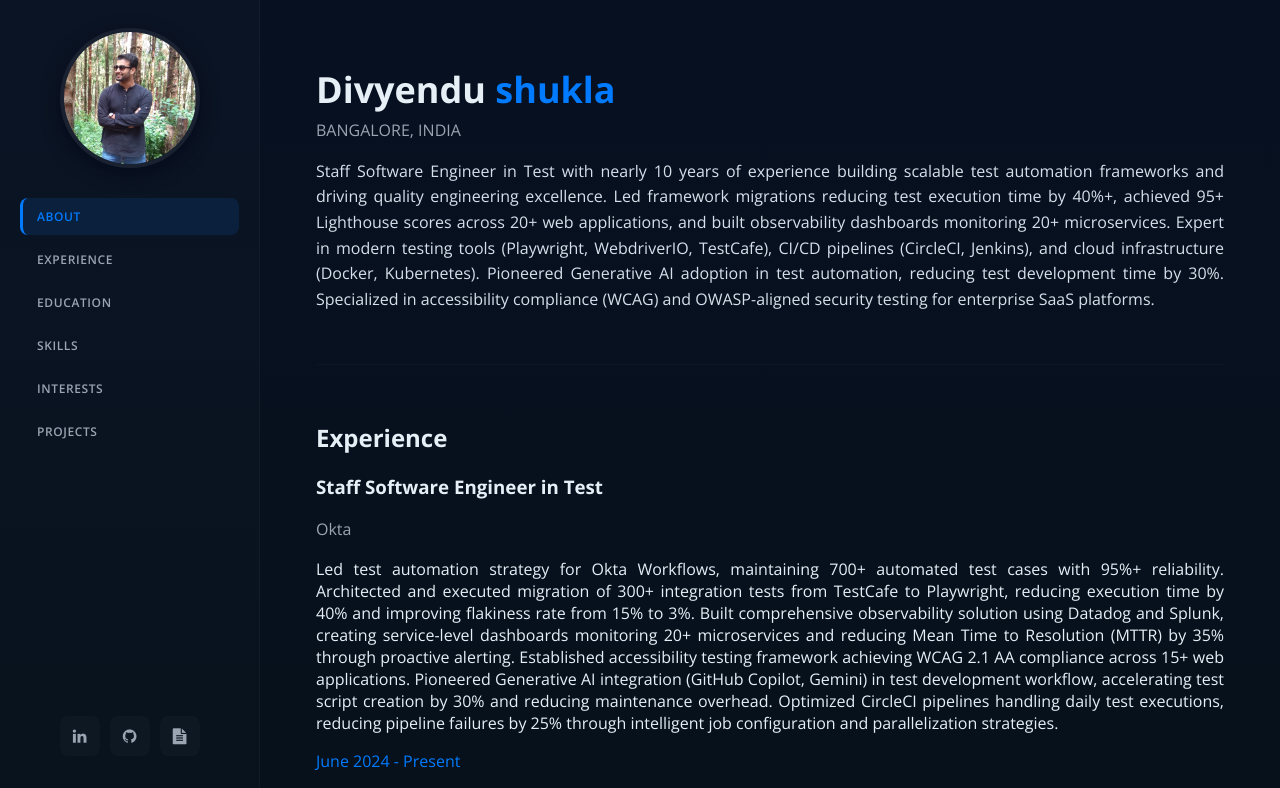
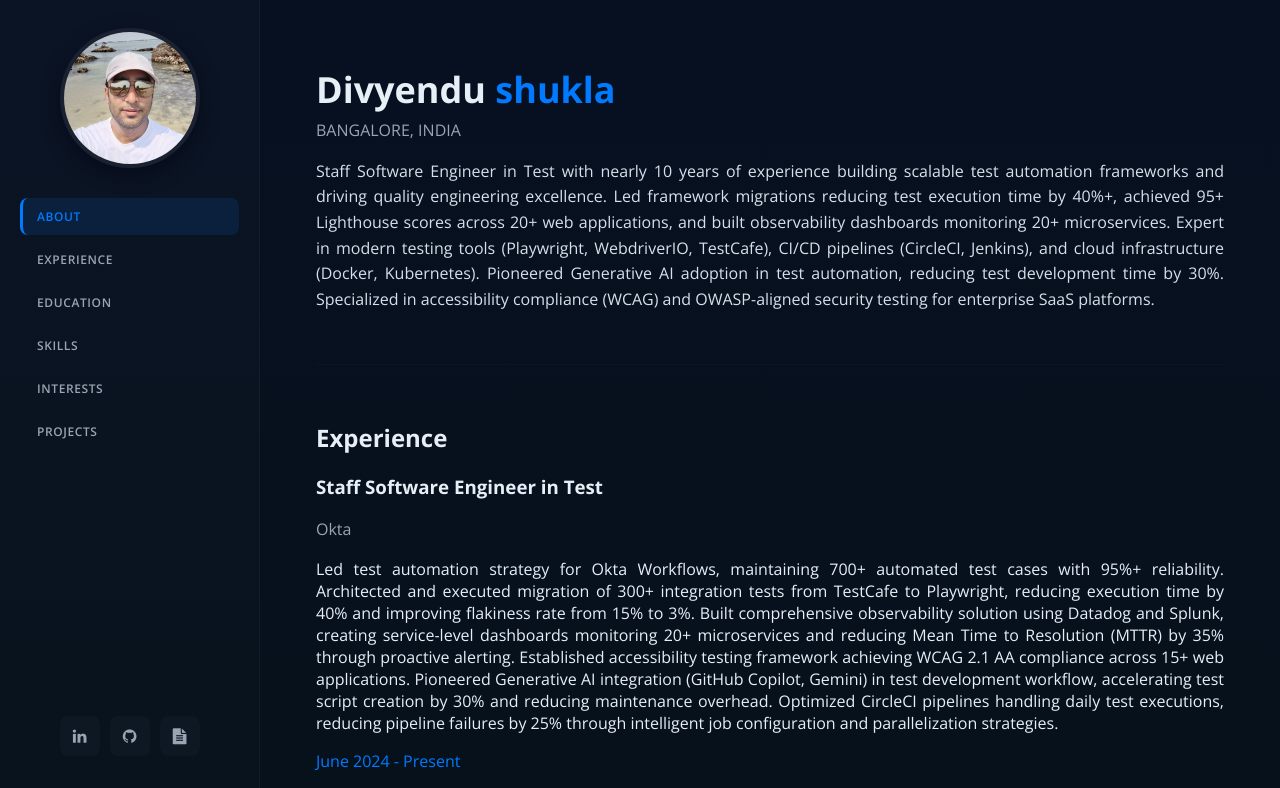
Before and after one commit to divyendu13/divyendu13.github.io, a plain HTML site: page index.html in a window 1280 px wide. Shown: the top 788 px of the page. Drawn offline with nearby package versions, Linux system fonts and the light colour scheme; a web font is replaced by a local one.

Commit message:
profile pic update

```diff
--- a/index.html
+++ b/index.html
@@ -27,7 +27,7 @@
     <meta property="og:type" content="website">
     <meta property="og:title" content="Divyendu Shukla — QA Portfolio">
     <meta property="og:description" content="Senior Software Engineer in Test — automation, Playwright, WebdriverIO, Selenium, Appium, CI/CD, accessibility and security testing.">
-    <meta property="og:image" content="https://divyendushukla.in/img/profile.jpg">
+    <meta property="og:image" content="https://divyendushukla.in/img/profile.jpeg">
     <meta property="og:url" content="https://divyendushukla.in/">
     <meta name="twitter:card" content="summary_large_image">
     <meta name="twitter:title" content="Divyendu Shukla — QA Portfolio">
@@ -40,7 +40,7 @@
     <!-- Modern sidebar navigation (no Bootstrap) -->
     <nav id="sideNav" role="navigation" aria-label="Primary">
       <a class="brand" href="#about" aria-label="Go to about section">
-        <img class="img-profile" src="img/profile.jpg" alt="Divyendu Shukla" loading="lazy">
+        <img class="img-profile" src="img/profile.jpeg" alt="Divyendu Shukla" loading="lazy">
       </a>
 
       <ul class="nav-list">
```
Also changed, not shown: img/profile.jpeg (added), img/profile.jpg (deleted), 1 other file.
